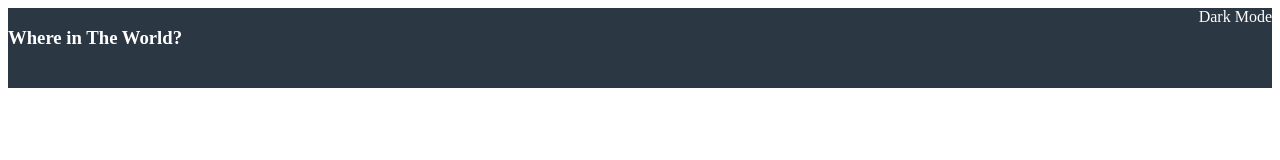
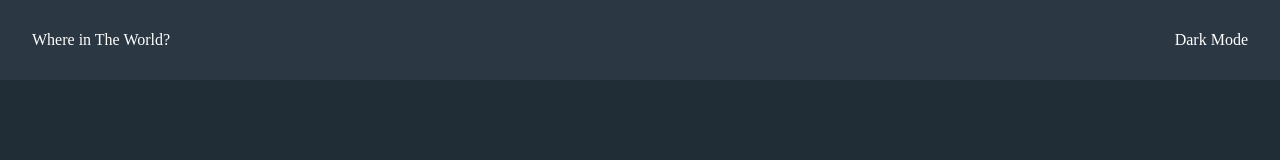
Before and after one commit to gabrielestefono/countries-api, a plain HTML site: page index.html in a window 1280 px wide. Drawn offline with Linux system fonts and the light colour scheme.

Commit message:
Oitavo Commit

```diff
--- a/assets/css/header.css
+++ b/assets/css/header.css
@@ -6,3 +6,15 @@
     justify-content: space-between;
     color: white;
 }
+
+.header__title, .header__darkmode{
+    margin: auto 0;
+}
+
+.header__title{
+    margin-left: 2rem;
+}
+
+.header__darkmode{
+    margin-right: 2rem;
+}
--- a/index.html
+++ b/index.html
@@ -5,12 +5,16 @@
     <meta http-equiv="X-UA-Compatible" content="IE=edge">
     <meta name="viewport" content="width=device-width, initial-scale=1.0">
     <link rel="stylesheet" href="style.css">
-    <title>Document</title>
+    <link rel="stylesheet" href="reset.css">
+    <title>API</title>
 </head>
 <body class="darkmode">
     <header class="header">
         <h3 class="header__title">Where in The World?</h3>
-        <div class="header__darkmode">Dark Mode</div>
+        <div class="header__darkmode">
+            <div class="header__darkmode--icon"></div>
+            <div class="header__darkmode--text">Dark Mode</div>
+        </div>
     </header>
     <section class="searchbar">
         <div class="searchbar__search"></div>
--- /dev/null
+++ b/reset.css
@@ -0,0 +1,48 @@
+/* http://meyerweb.com/eric/tools/css/reset/
+   v2.0 | 20110126
+   License: none (public domain)
+*/
+
+html, body, div, span, applet, object, iframe,
+h1, h2, h3, h4, h5, h6, p, blockquote, pre,
+a, abbr, acronym, address, big, cite, code,
+del, dfn, em, img, ins, kbd, q, s, samp,
+small, strike, strong, sub, sup, tt, var,
+b, u, i, center,
+dl, dt, dd, ol, ul, li,
+fieldset, form, label, legend,
+table, caption, tbody, tfoot, thead, tr, th, td,
+article, aside, canvas, details, embed,
+figure, figcaption, footer, header, hgroup,
+menu, nav, output, ruby, section, summary,
+time, mark, audio, video {
+	margin: 0;
+	padding: 0;
+	border: 0;
+	font-size: 100%;
+	font: inherit;
+	vertical-align: baseline;
+}
+/* HTML5 display-role reset for older browsers */
+article, aside, details, figcaption, figure,
+footer, header, hgroup, menu, nav, section {
+	display: block;
+}
+body {
+	line-height: 1;
+}
+ol, ul {
+	list-style: none;
+}
+blockquote, q {
+	quotes: none;
+}
+blockquote:before, blockquote:after,
+q:before, q:after {
+	content: '';
+	content: none;
+}
+table {
+	border-collapse: collapse;
+	border-spacing: 0;
+}
--- a/style.css
+++ b/style.css
@@ -1 +1,5 @@
 @import url(assets/css/header.css);
+
+.darkmode{
+    background-color: rgb(32, 45, 54);
+}
```
